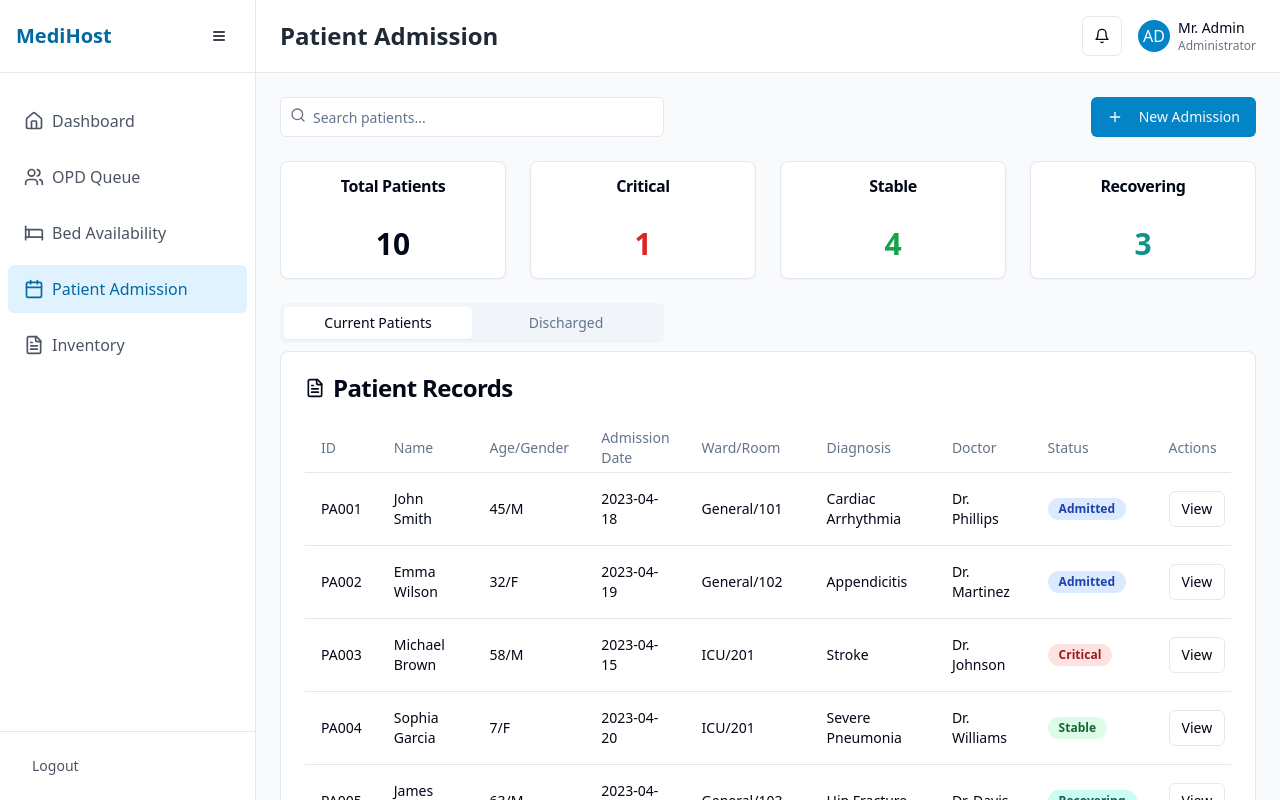
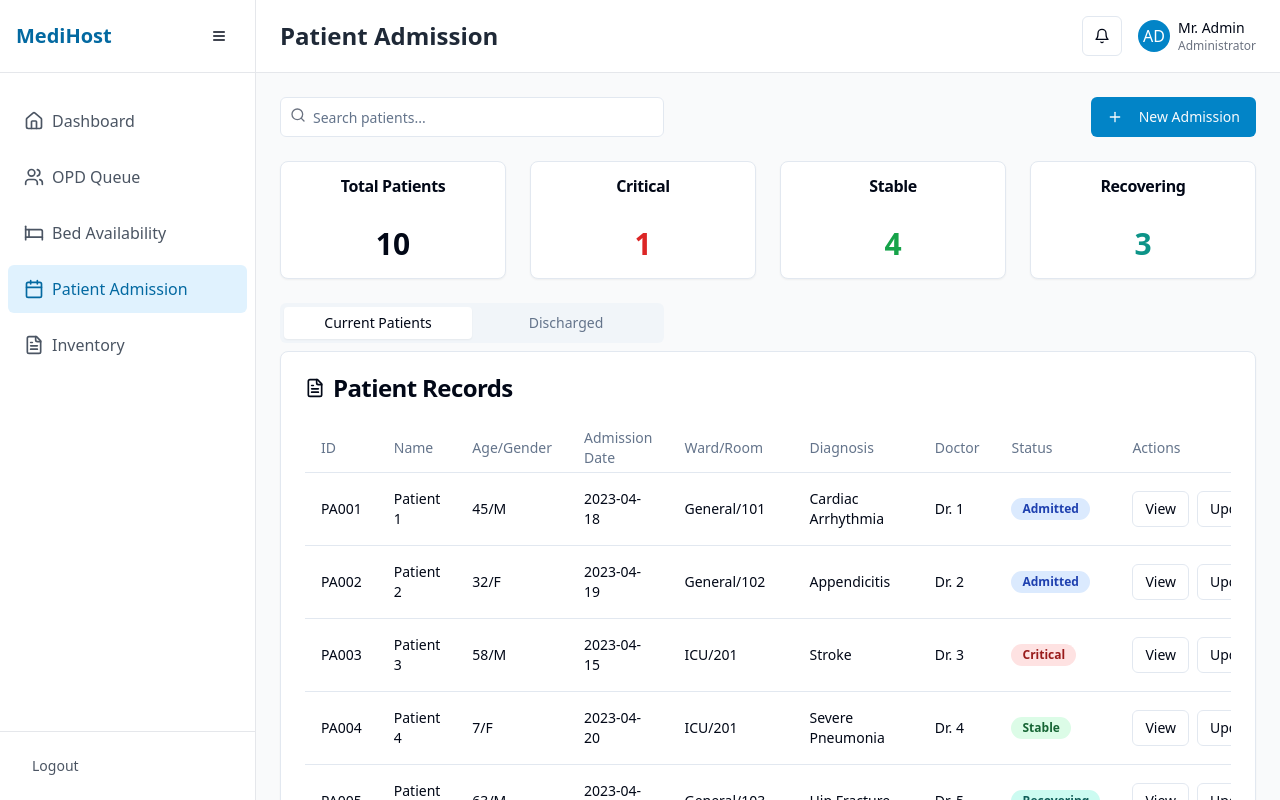
Before and after one commit to SouvikSarkar080505/college-project, a React (Vite) app: page /patient-admission in a window 1280 px wide. Built offline with nearby package versions, Linux system fonts and the light colour scheme.

Commit message:
Update PatientAdmission.tsx

```diff
--- a/src/pages/PatientAdmission.tsx
+++ b/src/pages/PatientAdmission.tsx
@@ -12,18 +12,18 @@ import { Tabs, TabsContent, TabsList, TabsTrigger } from "@/components/ui/tabs";
 export default function PatientAdmission() {
   const [searchQuery, setSearchQuery] = useState("");
 
-  // Mock patient admission data
+
   const initialPatients = [
-    { id: "PA001", name: "John Smith", age: 45, gender: "Male", admissionDate: "2023-04-18", ward: "General", room: "101", bed: "B001", diagnosis: "Cardiac Arrhythmia", doctor: "Dr. Phillips", status: "Admitted" },
-    { id: "PA002", name: "Emma Wilson", age: 32, gender: "Female", admissionDate: "2023-04-19", ward: "General", room: "102", bed: "B004", diagnosis: "Appendicitis", doctor: "Dr. Martinez", status: "Admitted" },
-    { id: "PA003", name: "Michael Brown", age: 58, gender: "Male", admissionDate: "2023-04-15", ward: "ICU", room: "201", bed: "B005", diagnosis: "Stroke", doctor: "Dr. Johnson", status: "Critical" },
-    { id: "PA004", name: "Sophia Garcia", age: 7, gender: "Female", admissionDate: "2023-04-20", ward: "ICU", room: "201", bed: "B006", diagnosis: "Severe Pneumonia", doctor: "Dr. Williams", status: "Stable" },
-    { id: "PA005", name: "James Johnson", age: 63, gender: "Male", admissionDate: "2023-04-10", ward: "General", room: "103", bed: "B015", diagnosis: "Hip Fracture", doctor: "Dr. Davis", status: "Recovering" },
-    { id: "PA006", name: "Isabella White", age: 9, gender: "Female", admissionDate: "2023-04-17", ward: "Pediatric", room: "301", bed: "B008", diagnosis: "Acute Asthma", doctor: "Dr. Anderson", status: "Stable" },
-    { id: "PA007", name: "Olivia Martinez", age: 28, gender: "Female", admissionDate: "2023-04-19", ward: "Maternity", room: "401", bed: "B011", diagnosis: "Pregnancy Complications", doctor: "Dr. Taylor", status: "Stable" },
-    { id: "PA008", name: "Ava Anderson", age: 36, gender: "Female", admissionDate: "2023-04-20", ward: "Maternity", room: "402", bed: "B013", diagnosis: "Postpartum Care", doctor: "Dr. White", status: "Recovering" },
-    { id: "PA009", name: "William Thomas", age: 42, gender: "Male", admissionDate: "2023-04-16", ward: "General", room: "104", bed: "B016", diagnosis: "Kidney Infection", doctor: "Dr. Brown", status: "Recovering" },
-    { id: "PA010", name: "Robert Taylor", age: 51, gender: "Male", admissionDate: "2023-04-14", ward: "General", room: "105", bed: "B017", diagnosis: "Diabetic Ketoacidosis", doctor: "Dr. Thomas", status: "Stable" },
+    { id: "PA001", name: "Patient 1", age: 45, gender: "Male", admissionDate: "2023-04-18", ward: "General", room: "101", bed: "B001", diagnosis: "Cardiac Arrhythmia", doctor: "Dr. 1", status: "Admitted" },
+    { id: "PA002", name: "Patient 2", age: 32, gender: "Female", admissionDate: "2023-04-19", ward: "General", room: "102", bed: "B004", diagnosis: "Appendicitis", doctor: "Dr. 2", status: "Admitted" },
+    { id: "PA003", name: "Patient 3", age: 58, gender: "Male", admissionDate: "2023-04-15", ward: "ICU", room: "201", bed: "B005", diagnosis: "Stroke", doctor: "Dr. 3", status: "Critical" },
+    { id: "PA004", name: "Patient 4", age: 7, gender: "Female", admissionDate: "2023-04-20", ward: "ICU", room: "201", bed: "B006", diagnosis: "Severe Pneumonia", doctor: "Dr. 4", status: "Stable" },
+    { id: "PA005", name: "Patient 5", age: 63, gender: "Male", admissionDate: "2023-04-10", ward: "General", room: "103", bed: "B015", diagnosis: "Hip Fracture", doctor: "Dr. 5", status: "Recovering" },
+    { id: "PA006", name: "Patient 6", age: 9, gender: "Female", admissionDate: "2023-04-17", ward: "Pediatric", room: "301", bed: "B008", diagnosis: "Acute Asthma", doctor: "Dr. 6", status: "Stable" },
+    { id: "PA007", name: "Patient 7", age: 28, gender: "Female", admissionDate: "2023-04-19", ward: "Maternity", room: "401", bed: "B011", diagnosis: "Pregnancy Complications", doctor: "Dr. 7", status: "Stable" },
+    { id: "PA008", name: "Patient 8", age: 36, gender: "Female", admissionDate: "2023-04-20", ward: "Maternity", room: "402", bed: "B013", diagnosis: "Postpartum Care", doctor: "Dr. 8", status: "Recovering" },
+    { id: "PA009", name: "Patient 9", age: 42, gender: "Male", admissionDate: "2023-04-16", ward: "General", room: "104", bed: "B016", diagnosis: "Kidney Infection", doctor: "Dr. 9", status: "Recovering" },
+    { id: "PA010", name: "Patient 10", age: 51, gender: "Male", admissionDate: "2023-04-14", ward: "General", room: "105", bed: "B017", diagnosis: "Diabetic Ketoacidosis", doctor: "Dr. 10", status: "Stable" },
   ];
 
   // Mock discharged patients
```
